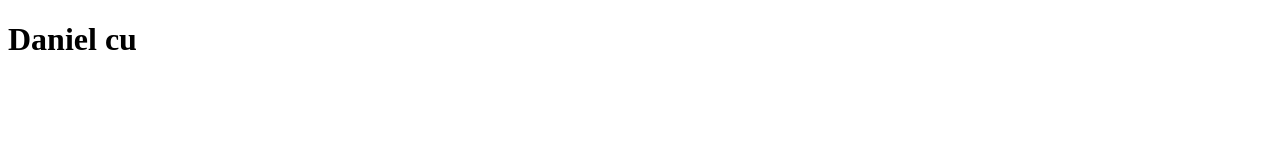
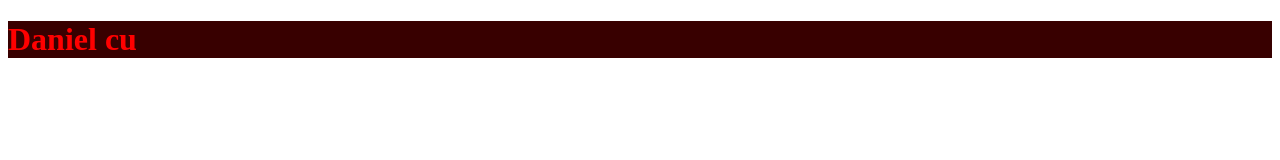
Before and after one commit to ArtuTerra/curly-garbanzo, a plain HTML site: page index.html in a window 1280 px wide. Drawn offline with Linux system fonts and the light colour scheme.

Commit message:
Adicionando o CSS no projeto

```diff
--- /dev/null
+++ b/assets/style.css
@@ -0,0 +1,4 @@
+h1 {
+  color: red;
+  background-color: rgb(56, 0, 0);
+}
--- a/index.html
+++ b/index.html
@@ -3,6 +3,7 @@
   <head>
     <meta charset="UTF-8" />
     <meta name="viewport" content="width=device-width, initial-scale=1.0" />
+    <link rel="stylesheet" href="./assets/style.css" />
     <title>Document</title>
   </head>
   <body>
```
